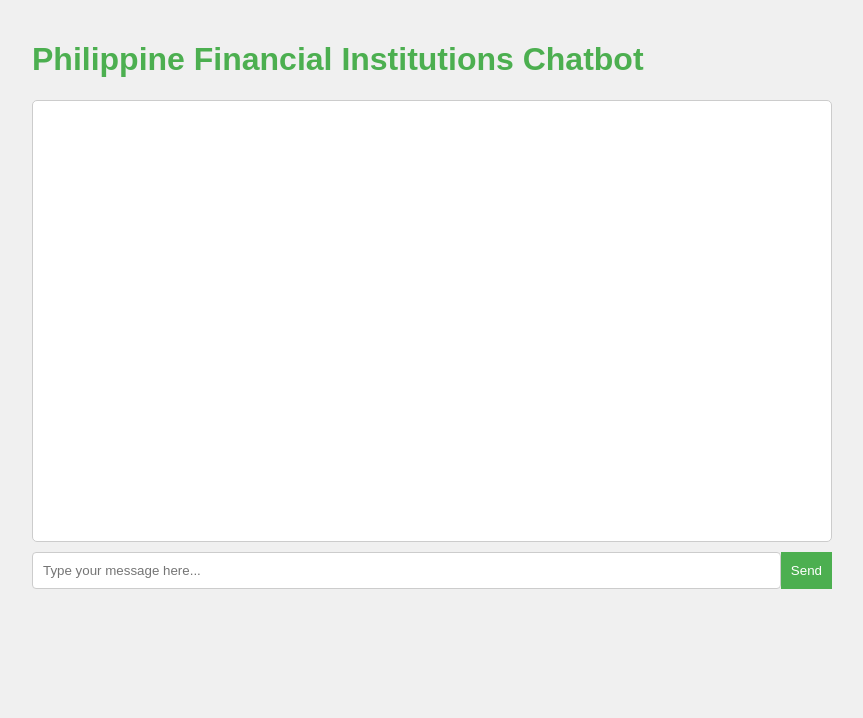
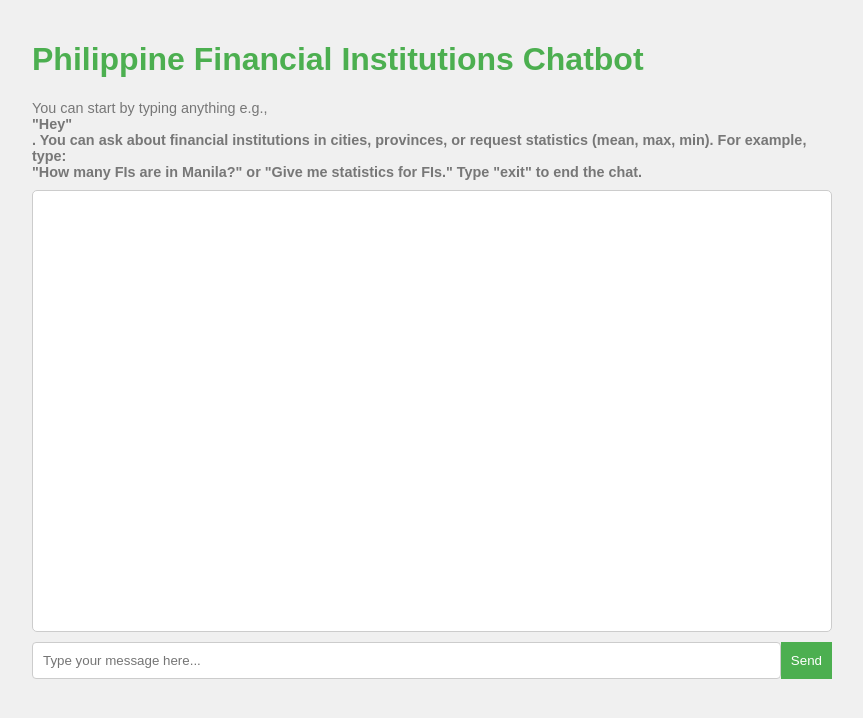
Before and after one commit to EnzoR90/Philippine-Financial-Institution-Chatbot, a plain HTML site: page index.html in a window 1280 px wide. Shown: the whole page, without its empty margins (208-1071 px from the left). Drawn offline with Linux system fonts and the light colour scheme.

Commit message:
Update index.html

```diff
--- a/index.html
+++ b/index.html
@@ -20,6 +20,11 @@
         h1 {
             color: #4CAF50;
             font-size: 2em;
+        }
+        .instructions {
+            font-size: 0.9em;
+            color: #777;
+            margin-bottom: 10px;
         }
         .chat-box {
             border: 1px solid #ccc;
@@ -68,6 +73,12 @@
 <body>
     <div class="chat-container">
         <h1>Philippine Financial Institutions Chatbot</h1>
+        <p class="instructions">
+            You can start by typing anything e.g., <br><strong>"Hey"<br><strong>.
+
+            You can ask about financial institutions in cities, provinces, or request statistics (mean, max, min). For example, type:
+            <br><strong>"How many FIs are in Manila?"</strong> or <strong>"Give me statistics for FIs."</strong> Type "exit" to end the chat.
+        </p>
         <div id="chatbox" class="chat-box"></div>
         <div class="input-box">
             <input type="text" id="user-input" placeholder="Type your message here..." onkeydown="if (event.key === 'Enter') { sendMessage(); }">
```
